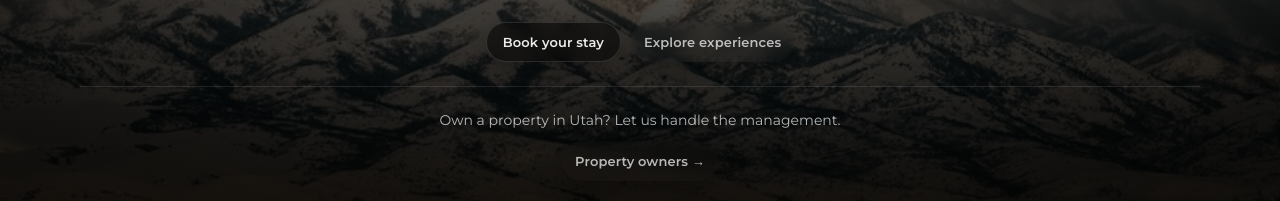
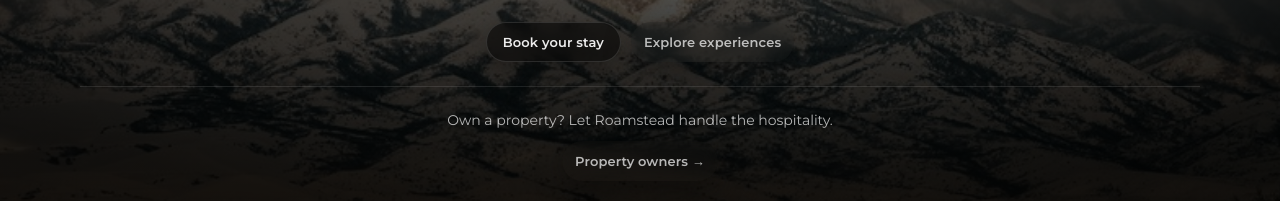
Before and after one commit to TimBlew/Roamstead-booking, a Next.js app: page / in a window 1280 px wide. Shown: the part 515-716 px from the top of the page. Built offline with nearby package versions, Linux system fonts and the light colour scheme.

Commit message:
updated property management button language

```diff
--- a/app/page.tsx
+++ b/app/page.tsx
@@ -73,7 +73,7 @@ function HeroSection() {
             maxWidth: '520px',
             margin: '0 auto 12px'
           }}>
-            Own a property in Utah? Let us handle the management.
+            Own a property? Let Roamstead handle the hospitality.
           </p>
           <Link href="/property-management" className="button linkButton">
             Property owners →
```
